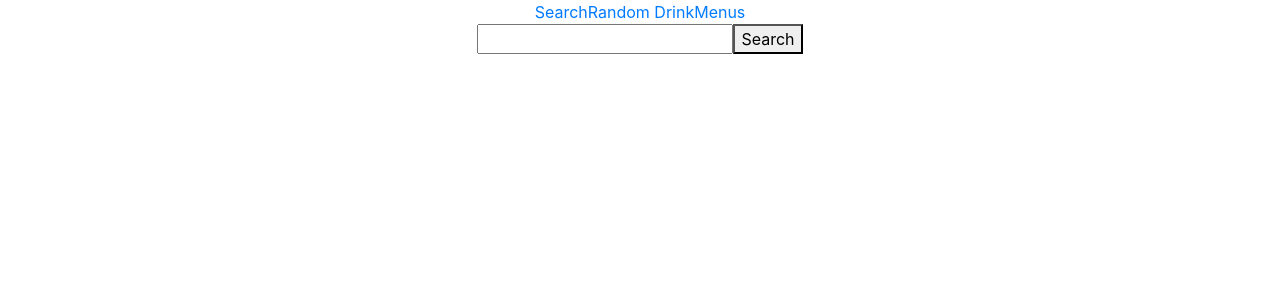
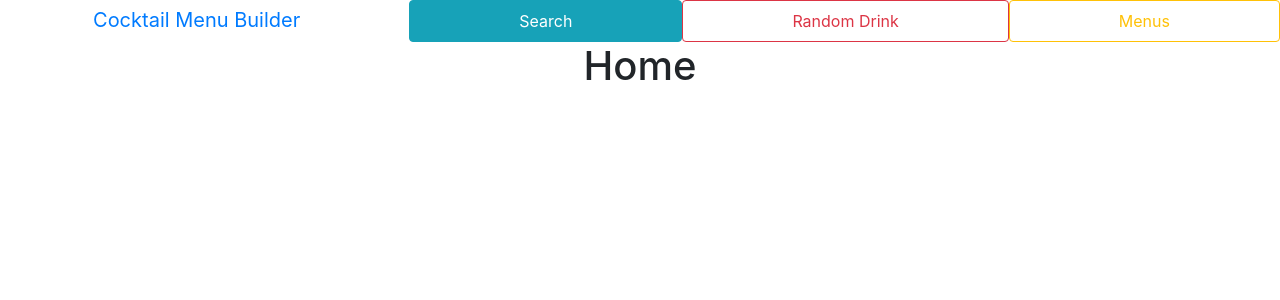
Before and after one commit to honnnei/cocktail-menu-builder, a React (Create React App) app in the folder frontend/: page / in a window 1280 px wide. Shown: the top 300 px of the page. Built offline with nearby package versions, Linux system fonts and the light colour scheme.

Commit message:
navbar with styling and carousel

```diff
--- /dev/null
+++ b/frontend/src/components/Carousel.tsx
@@ -0,0 +1,48 @@
+import React from 'react';
+
+const Carousel = () => {
+    return (
+        <div>
+            <div id="carouselExampleCaptions" className="carousel slide" data-ride="carousel">
+                <ol className="carousel-indicators">
+                    <li data-target="#carouselExampleCaptions" data-slide-to="0" className="active"></li>
+                    <li data-target="#carouselExampleCaptions" data-slide-to="1"></li>
+                    <li data-target="#carouselExampleCaptions" data-slide-to="2"></li>
+                </ol>
+                <div className="carousel-inner">
+                    <div className="carousel-item active">
+                        <img src="https://images.crateandbarrel.com/is/image/Crate/PopAcrylicDrinkClear24ozSHS16" className="d-block w-100" alt="..." />
+                        <div className="carousel-caption d-none d-md-block">
+                            <h5>First slide label</h5>
+                            <p>Nulla vitae elit libero, a pharetra augue mollis interdum.</p>
+                        </div>
+                    </div>
+                    <div className="carousel-item">
+                        <img src="https://images.crateandbarrel.com/is/image/Crate/PopAcrylicDrinkClear24ozSHS16" className="d-block w-100" alt="..." />
+                        <div className="carousel-caption d-none d-md-block">
+                            <h5>Second slide label</h5>
+                            <p>Lorem ipsum dolor sit amet, consectetur adipiscing elit.</p>
+                        </div>
+                    </div>
+                    <div className="carousel-item">
+                        <img src="https://images.crateandbarrel.com/is/image/Crate/PopAcrylicDrinkClear24ozSHS16" className="d-block w-100" alt="..." />
+                        <div className="carousel-caption d-none d-md-block">
+                            <h5>Third slide label</h5>
+                            <p>Praesent commodo cursus magna, vel scelerisque nisl consectetur.</p>
+                        </div>
+                    </div>
+                </div>
+                <a className="carousel-control-prev" href="#carouselExampleCaptions" role="button" data-slide="prev">
+                    <span className="carousel-control-prev-icon" aria-hidden="true"></span>
+                    <span className="sr-only">Previous</span>
+                </a>
+                <a className="carousel-control-next" href="#carouselExampleCaptions" role="button" data-slide="next">
+                    <span className="carousel-control-next-icon" aria-hidden="true"></span>
+                    <span className="sr-only">Next</span>
+                </a>
+            </div>
+        </div>
+    );
+}
+
+export default Carousel;
--- a/frontend/src/components/Navbar.tsx
+++ b/frontend/src/components/Navbar.tsx
@@ -3,10 +3,22 @@ import { Link } from 'react-router-dom';
 
 const Navbar = () => {
     return (
-        <nav>
-            <Link to="/">Search</Link>
-            <Link to="random">Random Drink</Link>
-            <Link to="menus">Menus</Link>
+        <nav >
+            {/* className="navbar navbar-expand-lg navbar-light bg-light" */}
+            <ul className="nav nav-pills nav-fill">
+            <li className="nav-item">
+                    <Link className="navbar-brand" to="/">Cocktail Menu Builder</Link>
+                </li>
+                <li className="nav-item">
+                    <Link className="nav-link active btn btn-outline-info" to="/search">Search</Link>
+                </li>
+                <li className="nav-item">
+                    <Link className="nav-link btn btn-outline-danger" to="random">Random Drink</Link>
+                </li>
+                <li className="nav-item">
+                    <Link className="nav-link btn btn-outline-warning" to="menus">Menus</Link>
+                </li>
+            </ul>
         </nav>
     );
 }
--- /dev/null
+++ b/frontend/src/containers/Home.tsx
@@ -0,0 +1,9 @@
+import React from 'react'
+
+export default function Home() {
+    return (
+        <div>
+            <h1>Home</h1>
+        </div>
+    )
+}
--- a/frontend/src/containers/Menus.tsx
+++ b/frontend/src/containers/Menus.tsx
@@ -1,9 +1,11 @@
 import React from 'react';
+import Carousel from '../components/Carousel';
 
 const Menus = () => {
     return (
         <div>
             <h1>Menus</h1>
+            <Carousel />
         </div>
     );
 }
--- a/frontend/src/router/Router.tsx
+++ b/frontend/src/router/Router.tsx
@@ -1,5 +1,6 @@
 import React from 'react';
 import { BrowserRouter as Router, Route, Switch } from 'react-router-dom';
+import Home from '../containers/Home';
 import Search from '../containers/Search';
 import RandomDrink from '../containers/RandomDrink';
 import Menus from '../containers/Menus';
@@ -11,8 +12,13 @@ const Routes = () => {
             <Router>
             <Navbar />
               <Switch>
+                    <Route
+                      path='/'
+                      exact
+                      component={Home}
+                    />
                   <Route
-                      path='/'
+                      path='/search'
                       exact
                       component={Search}
                   />
```
